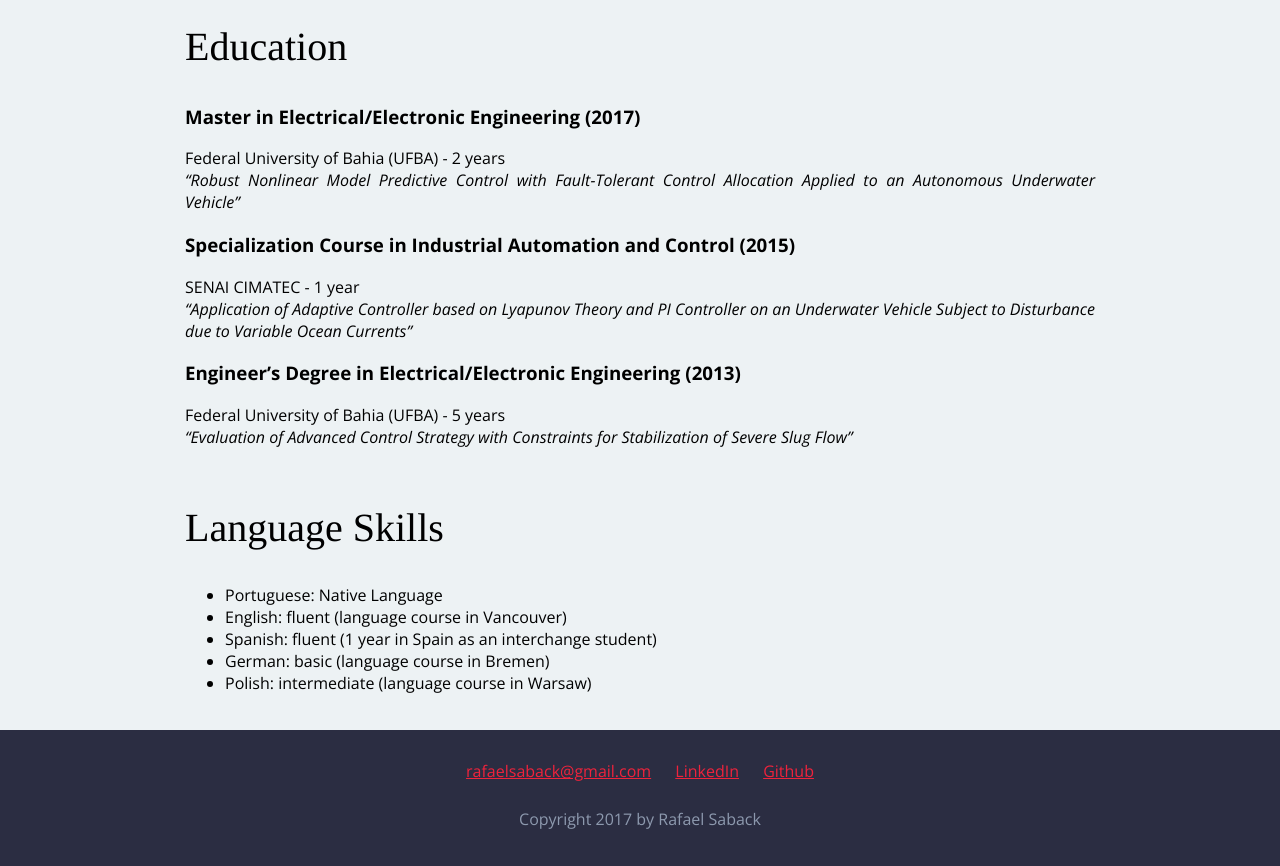
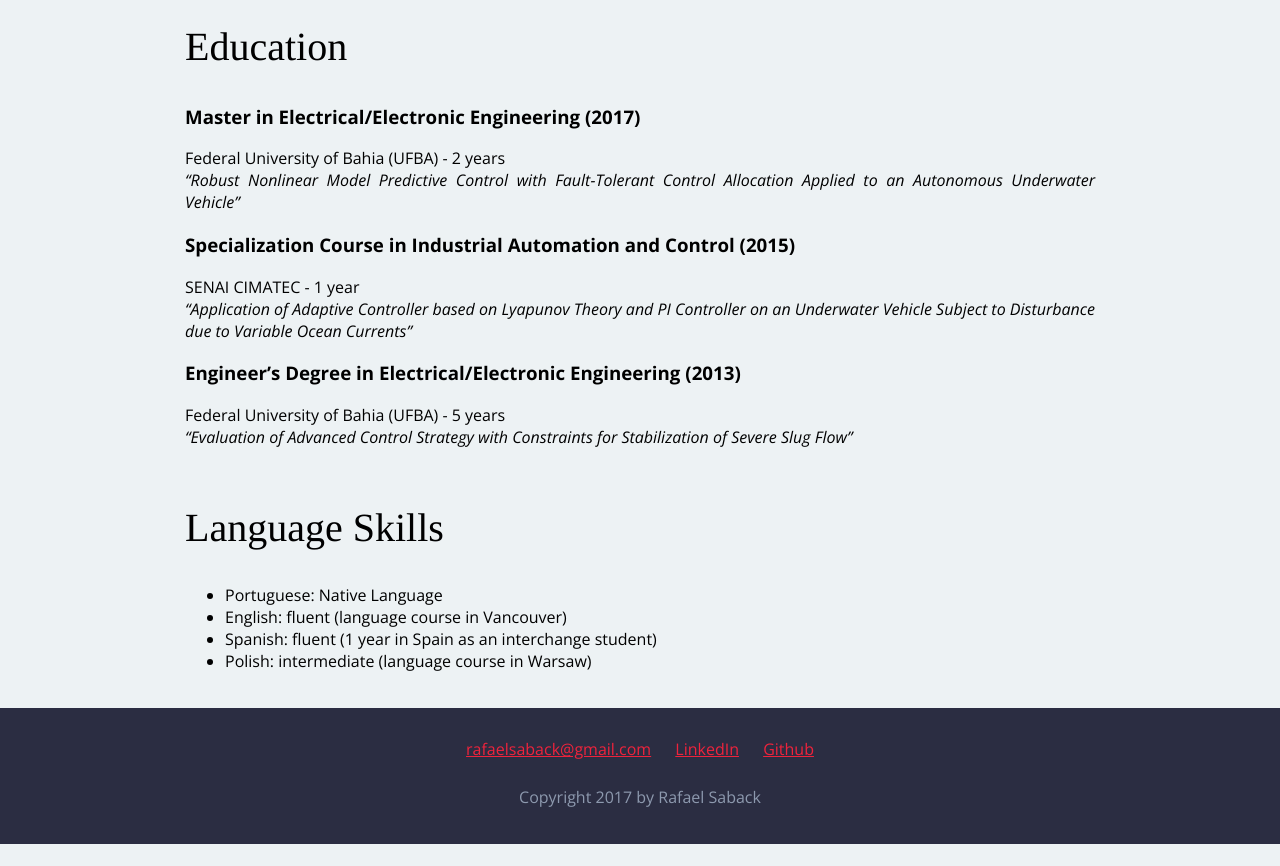
Before and after one commit to rafaelsaback/rafaelsaback.github.io, a plain HTML site: page index.html in a window 1280 px wide. Shown: the part 1331-2197 px from the top of the page. After the commit the page ends 2175 px from the top, so only its background shows below. Drawn offline with nearby package versions, Linux system fonts and the light colour scheme.

Commit message:
Remove german from language skills

```diff
--- a/index.html
+++ b/index.html
@@ -123,7 +123,6 @@ Vehicle Subject to Disturbance due to Variable Ocean Currents”</i></p>
                     <li>Portuguese: Native Language</li>
                     <li>English: fluent (language course in Vancouver)</li>
                     <li>Spanish: fluent (1 year in Spain as an interchange student)</li>
-                    <li>German: basic (language course in Bremen)</li>
                     <li>Polish: intermediate (language course in Warsaw)</li>
                 </ul>
             </div>
```
